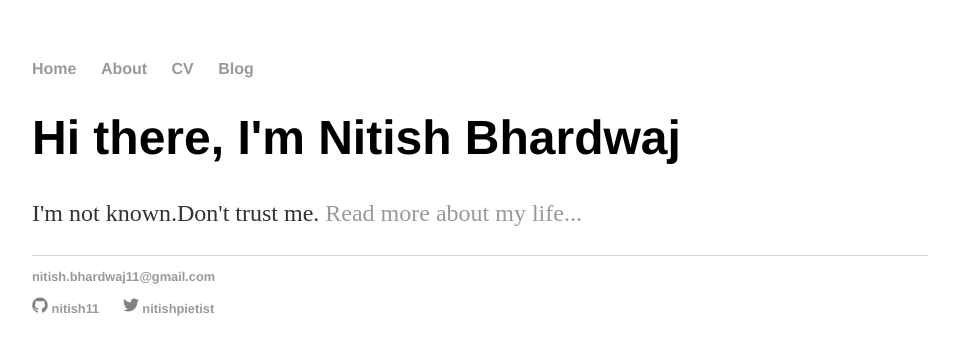
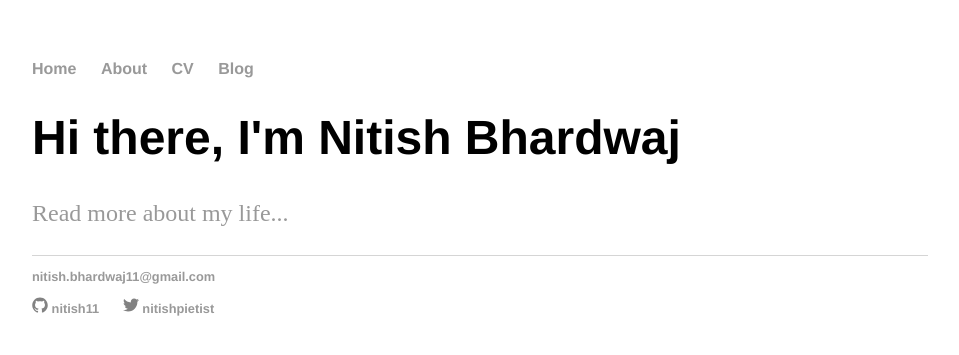
Before and after one commit to nitish11/nitish11.github.io, a Jekyll site: the page built from index.html, in a window 1280 px wide. Shown: the top 355 px of the page, without its empty margins (160-1119 px from the left). Built offline with Jekyll 4.4.1, drawn with Linux system fonts in a browser that asks for light colours.

Commit message:
Update index.html

```diff
--- a/index.html
+++ b/index.html
@@ -4,5 +4,5 @@ title: Nitish Bhardwaj
 ---
 <div class="blurb">
 	<h1>Hi there, I'm Nitish Bhardwaj</h1>
-	<p>I'm not known.Don't trust me. <a href="/about">Read more about my life...</a></p>
+	<p><a href="/about">Read more about my life...</a></p>
 </div><!-- /.blurb -->
```
